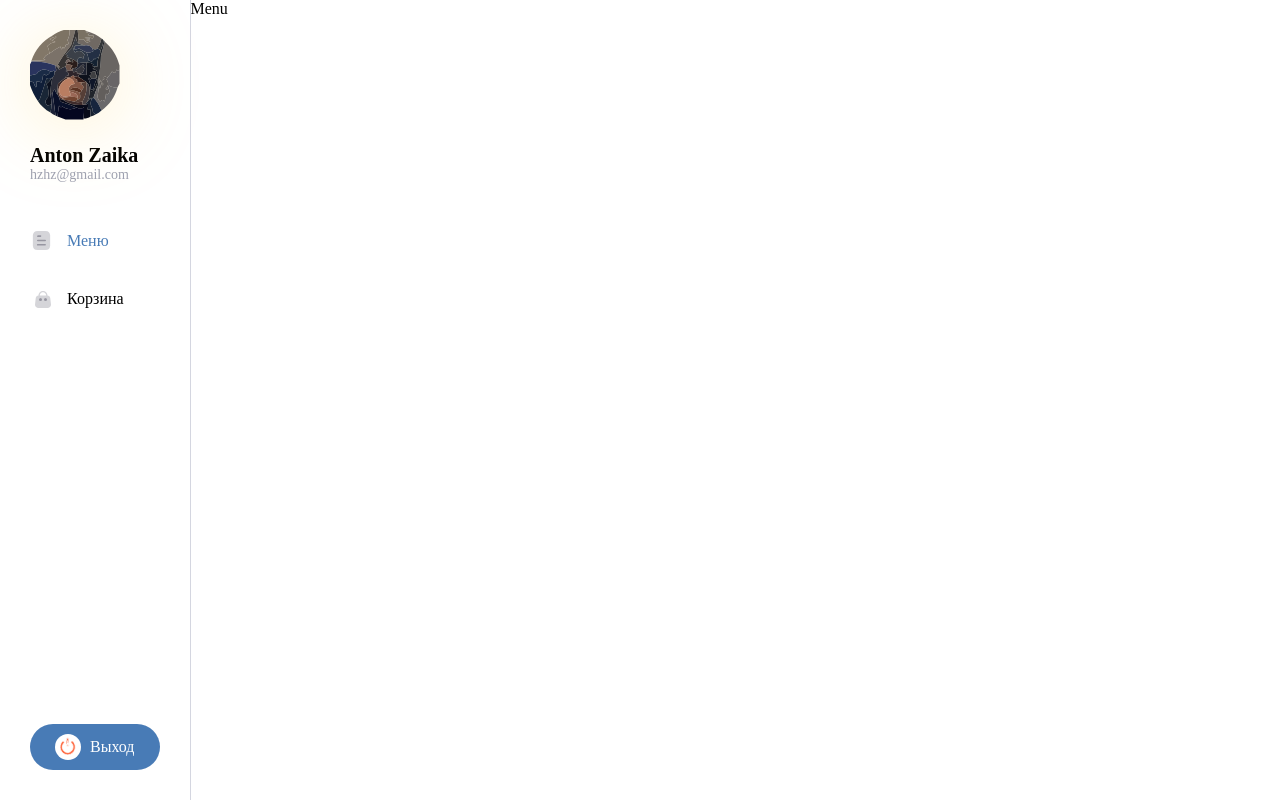
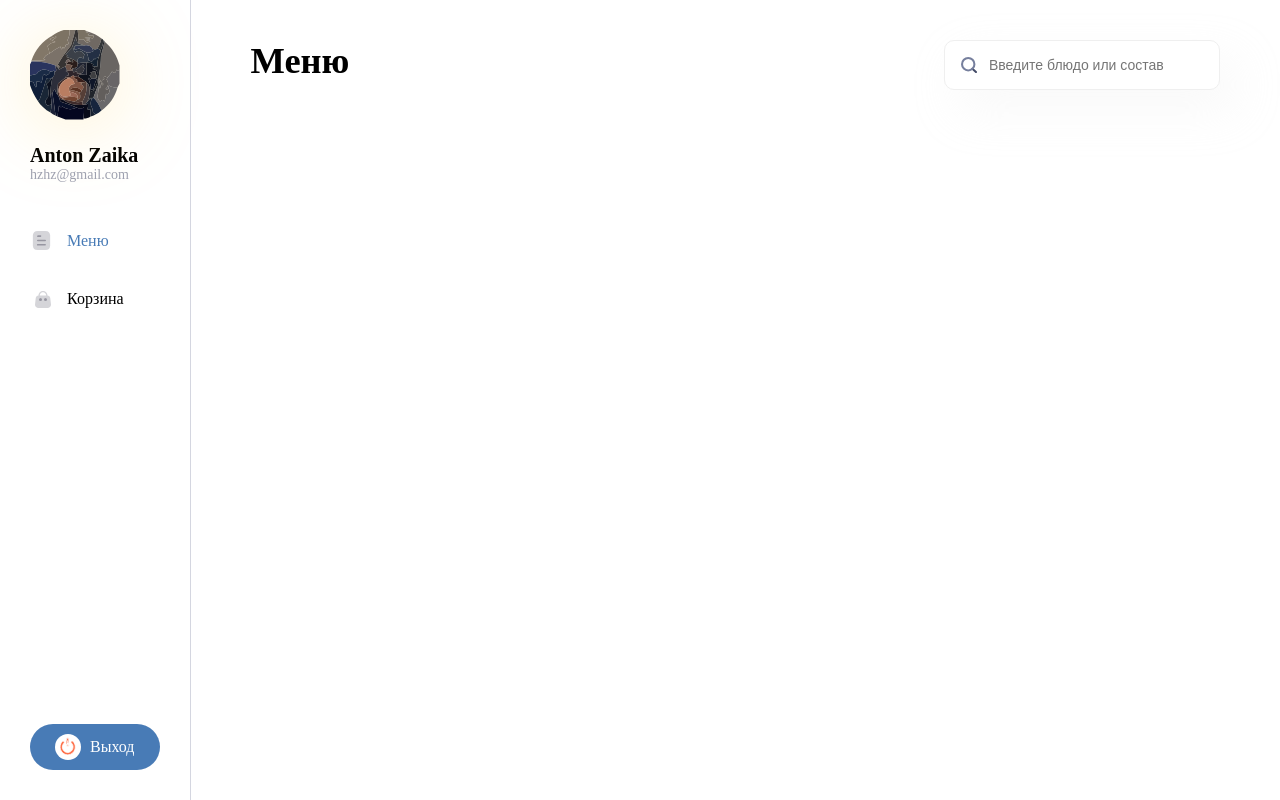
Before and after one commit to ZaikaAnton/vite-project, a React (Vite) app: page / in a window 1280 px wide. Built offline with nearby package versions, Linux system fonts and the light colour scheme.

Commit message:
add Headling and Input in Menu

```diff
--- /dev/null
+++ b/src/Pages/Menu/Menu.module.css
@@ -0,0 +1,4 @@
+.head {
+  display: flex;
+  justify-content: space-between;
+}
--- a/src/Pages/Menu/Menu.tsx
+++ b/src/Pages/Menu/Menu.tsx
@@ -1,3 +1,14 @@
+import styles from "./Menu.module.css";
+import Headling from "../../components/Headling/Headling";
+import Search from "../../components/Search/Search";
+
 export function Menu() {
-  return <>Menu</>;
+  return (
+    <>
+      <div className={styles.head}>
+        <Headling>Меню</Headling>
+        <Search placeholder="Введите блюдо или состав" />
+      </div>
+    </>
+  );
 }
--- /dev/null
+++ b/src/components/Headling/Headling.module.css
@@ -0,0 +1,8 @@
+.h1 {
+  color: var(--text-color);
+  font-size: 36.413px;
+  font-style: normal;
+  font-weight: 600;
+  line-height: 120%;
+  margin: 0;
+}
--- /dev/null
+++ b/src/components/Headling/Headling.props.ts
@@ -0,0 +1,4 @@
+import { HTMLAttributes, ReactNode } from "react";
+export interface HeadlingProps extends HTMLAttributes<HTMLHeadingElement> {
+  children: ReactNode;
+}
--- /dev/null
+++ b/src/components/Headling/Headling.tsx
@@ -0,0 +1,13 @@
+import styles from "./Headling.module.css";
+import cn from "classnames";
+import { HeadlingProps } from "./Headling.props";
+
+function Headling({ children, className, ...props }: HeadlingProps) {
+  return (
+    <h1 className={cn(className, styles.h1)} {...props}>
+      {children}
+    </h1>
+  );
+}
+
+export default Headling;
--- /dev/null
+++ b/src/components/Search/Search.module.css
@@ -0,0 +1,23 @@
+.input {
+  font-size: 14px;
+  font-style: normal;
+  font-weight: 400;
+  color: var(--text-color);
+  background-color: #fcfcfd;
+  border: 1px solid #efefef;
+  background: #fff;
+  box-shadow: 15px 20px 45px 0px rgba(233, 233, 233, 0.25);
+  border-radius: 10px;
+  padding: 16px 30px 16px 44px;
+  min-width: 200px;
+}
+
+.input-wrapper {
+  position: relative;
+}
+
+.icon {
+  position: absolute;
+  left: 17px;
+  top: 17px;
+}
--- /dev/null
+++ b/src/components/Search/Search.props.ts
@@ -0,0 +1,5 @@
+import { InputHTMLAttributes } from "react";
+
+export interface SearchProps extends InputHTMLAttributes<HTMLInputElement> {
+  isValid?: boolean;
+}
--- /dev/null
+++ b/src/components/Search/Search.tsx
@@ -0,0 +1,24 @@
+import styles from "./Search.module.css";
+import cn from "classnames";
+import { forwardRef } from "react";
+import { SearchProps } from "./Search.props";
+
+const Search = forwardRef<HTMLInputElement, SearchProps>(function Input(
+  { isValid = true, className, ...props },
+  ref
+) {
+  return (
+    <div className={styles["input-wrapper"]}>
+      <input
+        ref={ref}
+        className={cn(styles.input, className, {
+          [styles["invalid"]]: !isValid,
+        })}
+        {...props}
+      />
+      <img src="/search.svg" alt="Иконка лупы" className={styles.icon} />
+    </div>
+  );
+});
+
+export default Search;
--- a/src/layout/Menu/Layout.module.css
+++ b/src/layout/Menu/Layout.module.css
@@ -64,3 +64,8 @@
   line-height: normal;
   color: #9ea1b1;
 }
+
+.content {
+  padding: 40px 60px;
+  width: 100%;
+}
--- a/src/layout/Menu/Layout.tsx
+++ b/src/layout/Menu/Layout.tsx
@@ -1,6 +1,6 @@
 import styles from "./Layout.module.css";
 import cn from "classnames";
-import { Link, NavLink, Outlet } from "react-router-dom";
+import { NavLink, Outlet } from "react-router-dom";
 import Button from "../../components/Button/Button";
 
 export function Layout() {
@@ -47,7 +47,7 @@ export function Layout() {
           </Button>
         </div>
 
-        <div>
+        <div className={styles.content}>
           <Outlet />
         </div>
       </div>
```
Also changed, not shown: src/App.tsx (deleted, +0 -23 lines), public/search.svg (added).
